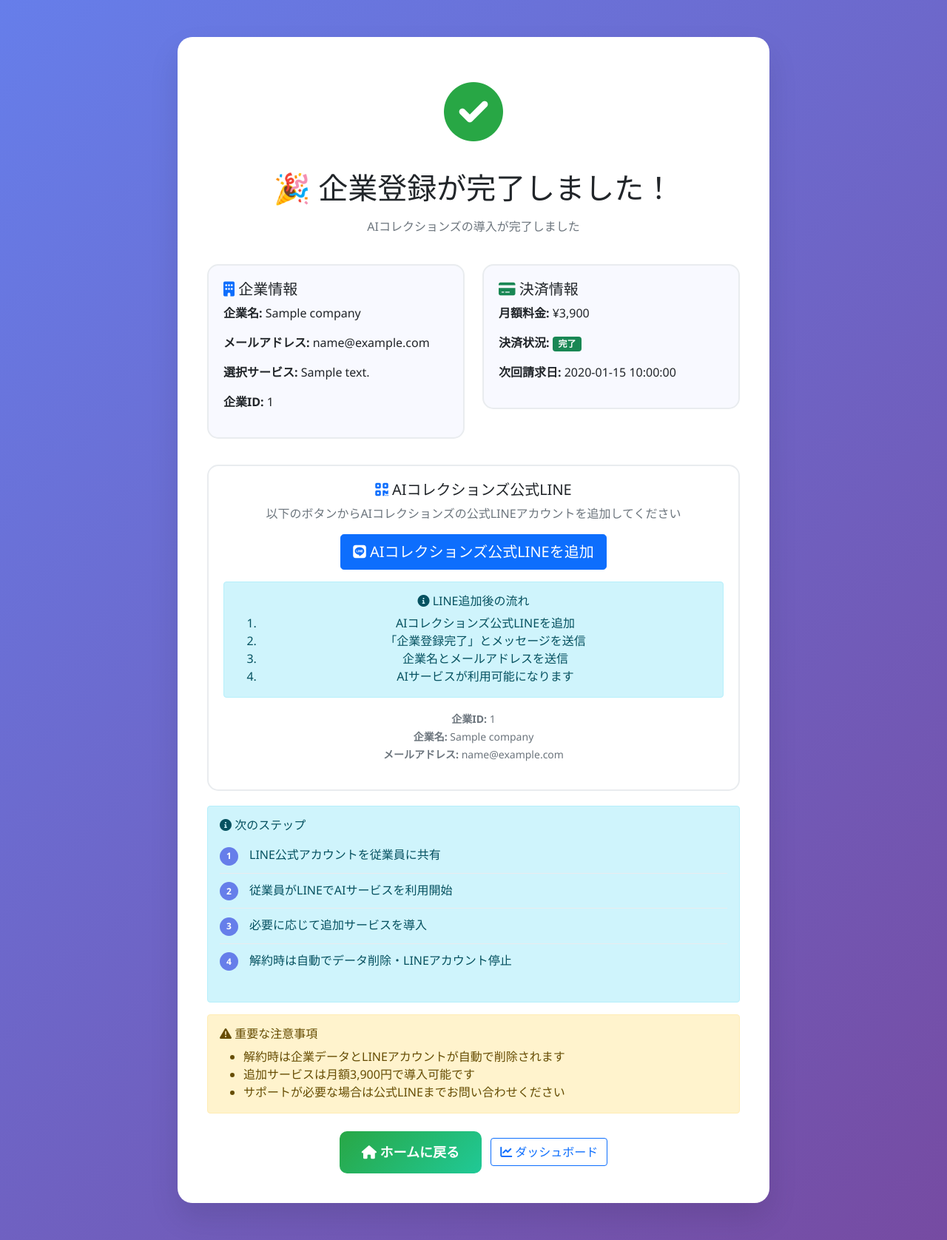
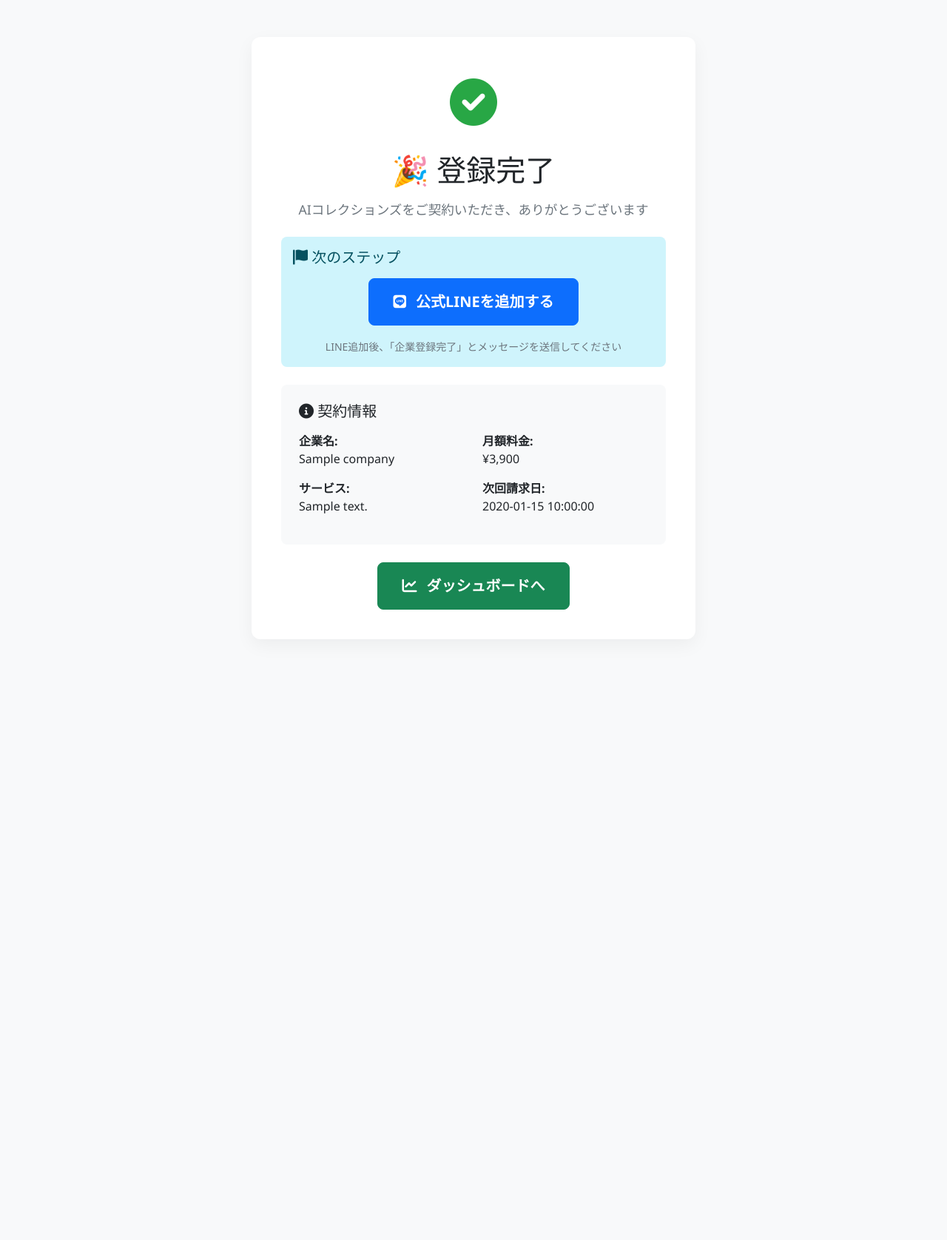
Before and after one commit to kikuchi-mizuki/lp, a Flask app: template lp/templates/company_registration_success.html in a window 1280 px wide. Shown: the whole page at 74% size. After the commit the page ends 824 px from the top, so only its background shows below. Run offline with Flask 3, Linux system fonts and the light colour scheme; the template is opened without the code that fills it: most values are stand-ins (such as "Sample title", 1, 10 or a date in 2020); some libraries are stand-ins or nearby versions.

Commit message:
企業登録完了ページをシンプル化し、ユーザビリティを改善

```diff
--- a/lp/templates/company_registration_success.html
+++ b/lp/templates/company_registration_success.html
@@ -8,87 +8,44 @@
     <link href="https://cdnjs.cloudflare.com/ajax/libs/font-awesome/6.0.0/css/all.min.css" rel="stylesheet">
     <style>
         body {
-            background: linear-gradient(135deg, #667eea 0%, #764ba2 100%);
+            background: #f8f9fa;
             min-height: 100vh;
             font-family: 'Segoe UI', Tahoma, Geneva, Verdana, sans-serif;
         }
         .success-container {
             background: white;
-            border-radius: 20px;
-            box-shadow: 0 20px 40px rgba(0,0,0,0.1);
+            border-radius: 12px;
+            box-shadow: 0 8px 24px rgba(0,0,0,0.05);
             padding: 40px;
             margin: 50px auto;
-            max-width: 800px;
+            max-width: 600px;
         }
         .success-icon {
-            font-size: 80px;
+            font-size: 64px;
             color: #28a745;
             margin-bottom: 20px;
         }
-        .line-qr {
-            border: 2px solid #e9ecef;
-            border-radius: 15px;
-            padding: 20px;
-            text-align: center;
-            margin: 20px 0;
-        }
-        .qr-code {
-            width: 200px;
-            height: 200px;
-            margin: 0 auto;
+        .info-card {
             background: #f8f9fa;
-            border-radius: 10px;
-            display: flex;
-            align-items: center;
-            justify-content: center;
-            font-size: 12px;
-            color: #666;
-        }
-        .info-card {
-            background: #f8f9ff;
-            border: 2px solid #e9ecef;
-            border-radius: 15px;
-            padding: 20px;
+            border-radius: 8px;
+            padding: 24px;
             margin: 15px 0;
         }
-        .btn-success {
-            background: linear-gradient(135deg, #28a745 0%, #20c997 100%);
+        .btn {
+            padding: 12px 24px;
+            font-weight: 600;
+            border-radius: 8px;
+        }
+        .btn-lg {
+            padding: 16px 32px;
+        }
+        .lead {
+            font-size: 1.1rem;
+            color: #6c757d;
+        }
+        .alert {
             border: none;
-            border-radius: 10px;
-            padding: 15px 30px;
-            font-size: 18px;
-            font-weight: 600;
-            transition: all 0.3s ease;
-        }
-        .btn-success:hover {
-            transform: translateY(-2px);
-            box-shadow: 0 10px 20px rgba(40, 167, 69, 0.3);
-        }
-        .step-list {
-            list-style: none;
-            padding: 0;
-        }
-        .step-list li {
-            padding: 10px 0;
-            border-bottom: 1px solid #e9ecef;
-        }
-        .step-list li:last-child {
-            border-bottom: none;
-        }
-        .step-list li:before {
-            content: counter(step-counter);
-            counter-increment: step-counter;
-            background: #667eea;
-            color: white;
-            border-radius: 50%;
-            width: 25px;
-            height: 25px;
-            display: inline-flex;
-            align-items: center;
-            justify-content: center;
-            font-size: 12px;
-            font-weight: bold;
-            margin-right: 15px;
+            border-radius: 8px;
         }
     </style>
 </head>
@@ -99,90 +56,45 @@
                 <div class="success-icon">
                     <i class="fas fa-check-circle"></i>
                 </div>
-                <h1 class="mb-3">🎉 企業登録が完了しました！</h1>
-                <p class="text-muted">AIコレクションズの導入が完了しました</p>
+                <h1 class="mb-3">🎉 登録完了</h1>
+                <p class="lead">AIコレクションズをご契約いただき、ありがとうございます</p>
             </div>
 
-            <div class="row">
-                <div class="col-md-6">
-                    <div class="info-card">
-                        <h5><i class="fas fa-building text-primary"></i> 企業情報</h5>
-                        <p><strong>企業名:</strong> {{ company_data.company_name }}</p>
-                        <p><strong>メールアドレス:</strong> {{ company_data.email }}</p>
-                        <p><strong>選択サービス:</strong> {{ company_data.content_type }}</p>
-                        <p><strong>企業ID:</strong> {{ company_id }}</p>
+            <div class="alert alert-info mb-4">
+                <h5 class="mb-3"><i class="fas fa-flag"></i> 次のステップ</h5>
+                <div class="d-flex justify-content-center">
+                    <a href="https://lin.ee/BeVUdD3" target="_blank" class="btn btn-primary btn-lg">
+                        <i class="fab fa-line me-2"></i>
+                        公式LINEを追加する
+                    </a>
+                </div>
+                <div class="text-center mt-3">
+                    <small class="text-muted">LINE追加後、「企業登録完了」とメッセージを送信してください</small>
+                </div>
+            </div>
+
+            <div class="info-card mb-4">
+                <h5 class="mb-3"><i class="fas fa-info-circle"></i> 契約情報</h5>
+                <div class="row">
+                    <div class="col-sm-6">
+                        <p><strong>企業名:</strong><br>{{ company_data.company_name }}</p>
+                        <p><strong>サービス:</strong><br>{{ company_data.content_type }}</p>
                     </div>
-                </div>
-
-                <div class="col-md-6">
-                    <div class="info-card">
-                        <h5><i class="fas fa-credit-card text-success"></i> 決済情報</h5>
-                        <p><strong>月額料金:</strong> ¥3,900</p>
-                        <p><strong>決済状況:</strong> <span class="badge bg-success">完了</span></p>
-                        <p><strong>次回請求日:</strong> {{ next_billing_date }}</p>
+                    <div class="col-sm-6">
+                        <p><strong>月額料金:</strong><br>¥3,900</p>
+                        <p><strong>次回請求日:</strong><br>{{ next_billing_date }}</p>
                     </div>
                 </div>
             </div>
 
-            <div class="line-qr">
-                <h5><i class="fas fa-qrcode text-primary"></i> AIコレクションズ公式LINE</h5>
-                <p class="text-muted">以下のボタンからAIコレクションズの公式LINEアカウントを追加してください</p>
-
-                <div class="text-center mb-3">
-                    <a href="https://lin.ee/BeVUdD3" target="_blank" class="btn btn-primary btn-lg">
-                        <i class="fab fa-line"></i>
-                        AIコレクションズ公式LINEを追加
-                    </a>
-                </div>
-
-                <div class="alert alert-info">
-                    <h6><i class="fas fa-info-circle"></i> LINE追加後の流れ</h6>
-                    <ol class="mb-0">
-                        <li>AIコレクションズ公式LINEを追加</li>
-                        <li>「企業登録完了」とメッセージを送信</li>
-                        <li>企業名とメールアドレスを送信</li>
-                        <li>AIサービスが利用可能になります</li>
-                    </ol>
-                </div>
-
-                <p class="mt-3 text-muted">
-                    <small>
-                        <strong>企業ID:</strong> {{ company_id }}<br>
-                        <strong>企業名:</strong> {{ company_data.company_name }}<br>
-                        <strong>メールアドレス:</strong> {{ company_data.email }}
-                    </small>
-                </p>
-            </div>
-
-            <div class="alert alert-info">
-                <h6><i class="fas fa-info-circle"></i> 次のステップ</h6>
-                <ol class="step-list" style="counter-reset: step-counter;">
-                    <li>LINE公式アカウントを従業員に共有</li>
-                    <li>従業員がLINEでAIサービスを利用開始</li>
-                    <li>必要に応じて追加サービスを導入</li>
-                    <li>解約時は自動でデータ削除・LINEアカウント停止</li>
-                </ol>
-            </div>
-
-            <div class="alert alert-warning">
-                <h6><i class="fas fa-exclamation-triangle"></i> 重要な注意事項</h6>
-                <ul class="mb-0">
-                    <li>解約時は企業データとLINEアカウントが自動で削除されます</li>
-                    <li>追加サービスは月額3,900円で導入可能です</li>
-                    <li>サポートが必要な場合は公式LINEまでお問い合わせください</li>
-                </ul>
-            </div>
-
-            <div class="text-center mt-4">
-                <a href="/" class="btn btn-success">
-                    <i class="fas fa-home"></i>
-                    ホームに戻る
-                </a>
-                <a href="/company-dashboard" class="btn btn-outline-primary ms-2">
-                    <i class="fas fa-chart-line"></i>
-                    ダッシュボード
+            <div class="text-center">
+                <a href="/company-dashboard" class="btn btn-success btn-lg">
+                    <i class="fas fa-chart-line me-2"></i>
+                    ダッシュボードへ
                 </a>
             </div>
+        </div>
+    </div>
         </div>
     </div>
 
```
